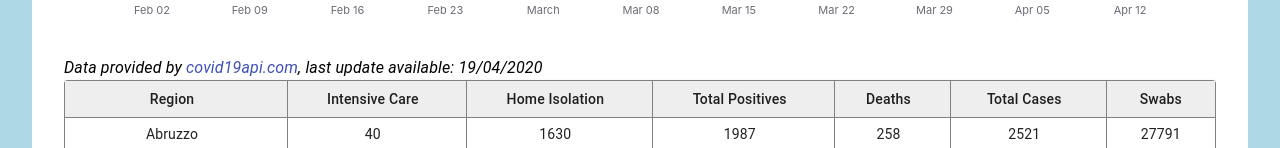
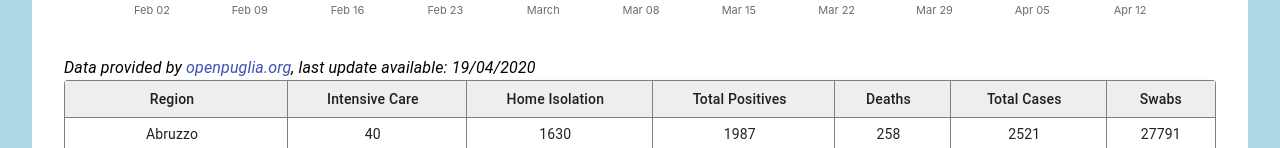
Before and after one commit to gianlucabaldin/covid19, a React (Create React App) app: page / in a window 1280 px wide. Shown: the part 528-676 px from the top of the page. Built offline with nearby package versions, Linux system fonts and the light colour scheme.

Commit message:
fixed var name

```diff
--- a/src/component/ItalyChart.jsx
+++ b/src/component/ItalyChart.jsx
@@ -14,7 +14,7 @@ import moment from 'moment';
 import Error from './Error';
 import { reduceData } from '../utils/chartUtils';
 import LastUpdate from './LastUpdate';
-import { COVDID_19_API } from '../utils/consts';
+import { COVID_19_API } from '../utils/consts';
 
 const ItalyChart = ({ data, width = 500 }) => {
   const [hintData, setHintData] = useState({});
@@ -65,7 +65,7 @@ const ItalyChart = ({ data, width = 500 }) => {
   return (
     <Box marginTop={1} marginBottom={3} data-id="italy-chart-box">
       {data && data.length > 0 && (
-        <LastUpdate date={data[data.length - 1].Date} href={COVDID_19_API} />
+        <LastUpdate date={data[data.length - 1].Date} href={COVID_19_API} />
       )}
       <XYPlot
         height={300}
--- a/src/component/ItalyRegions.jsx
+++ b/src/component/ItalyRegions.jsx
@@ -9,9 +9,8 @@ import TableRow from '@material-ui/core/TableRow';
 import Paper from '@material-ui/core/Paper';
 import { Box, Hidden, withStyles } from '@material-ui/core';
 import { grey } from '@material-ui/core/colors';
-import moment from 'moment';
 import Error from './Error';
-import { COVDID_19_API } from '../utils/consts';
+import { OPEN_PUGLIA_API } from '../utils/consts';
 import LastUpdate from './LastUpdate';
 
 const useStyles = makeStyles({
@@ -59,7 +58,7 @@ const ItalyRegions = ({ tableData, width }) => {
       style={{ overflowY: 'scroll', paddingBottom: 10 }}
       data-id="italy-regions-box"
     >
-      <LastUpdate date={tableData[0].data} href={COVDID_19_API} />
+      <LastUpdate date={tableData[0].data} href={OPEN_PUGLIA_API} />
       <TableContainer component={Paper}>
         <Table
           className={classes.table}
--- a/src/utils/consts.js
+++ b/src/utils/consts.js
@@ -6,4 +6,4 @@ export const API_ITALY_REGION =
   'https://openpuglia.org/api/?q=getdatapccovid-19';
 
 export const OPEN_PUGLIA_API = 'openpuglia.org';
-export const COVDID_19_API = 'covid19api.com';
+export const COVID_19_API = 'covid19api.com';
```
